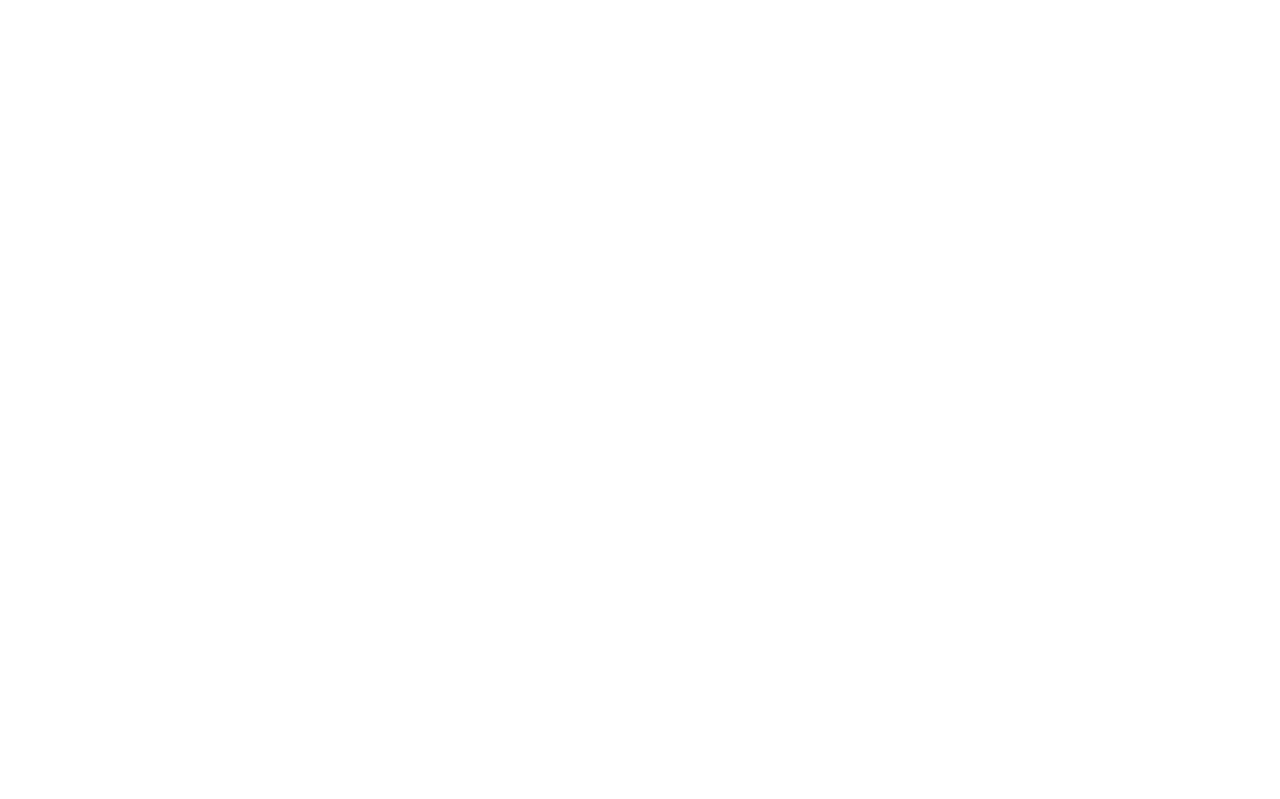
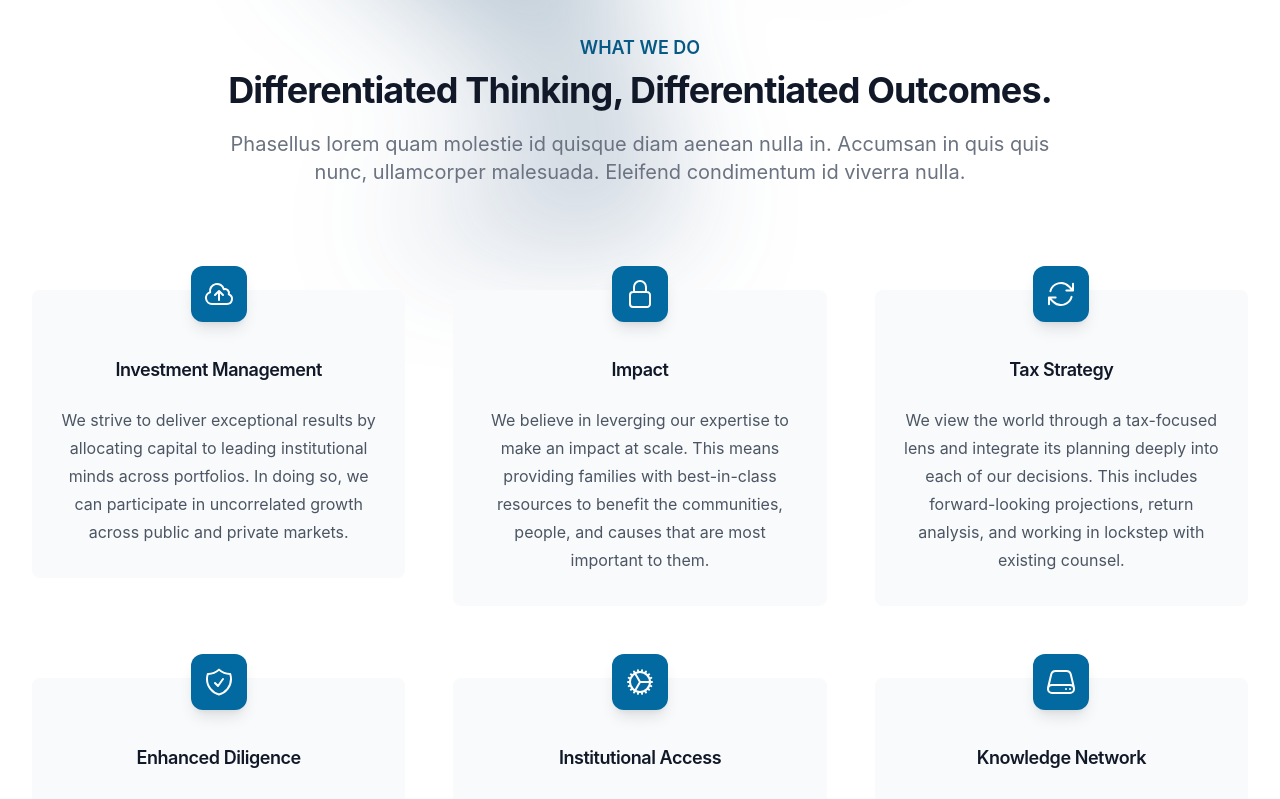
Before and after one commit to sean-vdw/bordeaux, a React (Create React App) app: page / in a window 1280 px wide. Shown: the part 1420-2219 px from the top of the page. Before the commit the page ends 1294 px from the top, so only its background shows below. Built offline with nearby package versions, Linux system fonts and the light colour scheme.

Commit message:
svg animation complete and services section added

```diff
--- a/src/App.js
+++ b/src/App.js
@@ -4,12 +4,14 @@
 // COMPONENTS
 import Header from './components/Header';
 import About from './components/About';
+import Services from './components/Services';
 
 function App() {
   return (
     <div className="App">
       <Header/>
       <About />
+      <Services />
     </div>
   );
 }
--- a/src/components/About.js
+++ b/src/components/About.js
@@ -5,7 +5,7 @@
       <div className="mx-auto max-w-md px-6 sm:max-w-6xl lg:max-w-7xl lg:px-8">
         <div className="rounded-3xl bg-gradient-to-l drop-shadow-2xl from-sky-800 to-cyan-700 py-10 px-6 sm:py-16 sm:px-12 lg:flex lg:items-center lg:py-20 lg:px-20">
           <div className="lg:w-0 lg:flex-1 text-center">
-            <h2 className="text-lg font-semibold text-gray-400 uppercase">About Us</h2>
+            <h2 className="text-lg font-semibold text-gray-900 uppercase">About Us</h2>
             <p className="mt-1 text-4xl font-bold tracking-tight text-white sm:text-5xl lg:text-4xl">
               Your Personal CFO
             </p>
--- a/src/components/Header.js
+++ b/src/components/Header.js
@@ -6,7 +6,7 @@
 
 const navigation = [
   { name: 'About Us', href: '#about' },
-  { name: 'Services', href: '#' },
+  { name: 'Services', href: '#services' },
   { name: 'Team', href: '#' },
   { name: 'Insights', href: '#' },
 ]
@@ -49,7 +49,7 @@
     <div className="isolate bg-white">
       <div className="absolute inset-x-0 top-[-10rem] -z-10 transform-gpu overflow-hidden blur-3xl sm:top-[-20rem]">
         <svg
-          className="relative animate-spin-slow left-[calc(50%-11rem)] -z-10 h-[21.1875rem] max-w-none -translate-x-1/2 rotate-[30deg] sm:left-[calc(50%-30rem)] sm:h-[42.375rem]"
+          className="relative animate-wiggle left-[calc(50%-11rem)] -z-10 h-[21.1875rem] max-w-none -translate-x-1/2 rotate-[30deg] sm:left-[calc(50%-30rem)] sm:h-[42.375rem]"
           viewBox="0 0 1155 678"
           fill="none"
           xmlns="http://www.w3.org/2000/svg"
@@ -227,7 +227,7 @@
               </div>
               <div className="absolute inset-x-0 top-[calc(100%-13rem)] -z-10 transform-gpu overflow-hidden blur-3xl sm:top-[calc(100%-30rem)]">
                 <svg
-                  className="relative animate-spin-slow left-[calc(50%+3rem)] h-[21.1875rem] max-w-none -translate-x-1/2 sm:left-[calc(50%+36rem)] sm:h-[42.375rem]"
+                  className="relative animate-wiggle left-[calc(50%+3rem)] h-[21.1875rem] max-w-none -translate-x-1/2 sm:left-[calc(50%+36rem)] sm:h-[42.375rem]"
                   viewBox="0 0 1155 678"
                   fill="none"
                   xmlns="http://www.w3.org/2000/svg"
--- /dev/null
+++ b/src/components/Services.js
@@ -0,0 +1,133 @@
+import {
+  ArrowPathIcon,
+  CloudArrowUpIcon,
+  CogIcon,
+  LockClosedIcon,
+  ServerIcon,
+  ShieldCheckIcon,
+} from '@heroicons/react/24/outline'
+
+const features = [
+  {
+    name: 'Investment Management',
+    description: 'We strive to deliver exceptional results by allocating capital to leading institutional minds across portfolios. In doing so, we can participate in uncorrelated growth across public and private markets.',
+    icon: CloudArrowUpIcon,
+  },
+  {
+    name: 'Impact',
+    description: 'We believe in leverging our expertise to make an impact at scale. This means providing families with best-in-class resources to benefit the communities, people, and causes that are most important to them.',
+    icon: LockClosedIcon,
+  },
+  {
+    name: 'Tax Strategy',
+    description: 'We view the world through a tax-focused lens and integrate its planning deeply into each of our decisions. This includes forward-looking projections, return analysis, and working in lockstep with existing counsel.',
+    icon: ArrowPathIcon,
+  },
+  {
+    name: 'Enhanced Diligence',
+    description: 'Whether we\'re focusing on equity compensation, QSBS, charitable giving, generational wealth transfer, or managing cash flow, we provide a thorough, data-informed decision for any finance-related questions.',
+    icon: ShieldCheckIcon,
+  },
+  {
+    name: 'Institutional Access',
+    description: 'We believe you need to think outside of stocks and bonds for diversified growth and asset protection. We utilize assets like institutional real estate, private debt, and venture capital to enhance risk-adjusted returns.',
+    icon: CogIcon,
+  },
+  {
+    name: 'Knowledge Network',
+    description: 'With deep roots in the technological ecosystems of the world, we believe we can leverage our network to promote best-in-class thinking and disseminate unique ideas to our partners.',
+    icon: ServerIcon,
+  },
+]
+
+export default function Services() {
+  return (
+    <div id='services' className="relative bg-transparent py-24 sm:py-32 lg:py-40">
+      <div className="absolute inset-x-0 top-[-10rem] -z-10 transform-gpu overflow-hidden blur-3xl sm:top-[-20rem]">
+        <svg
+          className="relative animate-wiggle left-[calc(50%-11rem)] -z-10 h-[21.1875rem] max-w-none -translate-x-1/2 rotate-[30deg] sm:left-[calc(50%-30rem)] sm:h-[42.375rem]"
+          viewBox="0 0 1155 678"
+          fill="none"
+          xmlns="http://www.w3.org/2000/svg"
+        >
+          <path
+            fill="url(#45de2b6b-92d5-4d68-a6a0-9b9b2abad533)"
+            fillOpacity=".3"
+            d="M317.219 518.975L203.852 678 0 438.341l317.219 80.634 204.172-286.402c1.307 132.337 45.083 346.658 209.733 145.248C936.936 126.058 882.053-94.234 1031.02 41.331c119.18 108.451 130.68 295.337 121.53 375.223L855 299l21.173 362.054-558.954-142.079z"
+          />
+          <defs>
+            <linearGradient
+              id="45de2b6b-92d5-4d68-a6a0-9b9b2abad533"
+              x1="1155.49"
+              x2="-78.208"
+              y1=".177"
+              y2="474.645"
+              gradientUnits="userSpaceOnUse"
+            >
+              <stop stopColor="#1d3a72" />
+              <stop offset={1} stopColor="#1d6572" />
+            </linearGradient>
+          </defs>
+        </svg>
+      </div>
+      <div className="mx-auto max-w-md px-6 text-center sm:max-w-3xl lg:max-w-7xl lg:px-8">
+        <h2 className="text-lg font-semibold uppercase text-sky-800">What We Do</h2>
+        <p className="mt-2 text-3xl font-bold tracking-tight text-gray-900 sm:text-4xl">
+          Differentiated Thinking, Differentiated Outcomes.
+        </p>
+        <p className="mx-auto mt-5 max-w-prose text-xl text-gray-500">
+          Phasellus lorem quam molestie id quisque diam aenean nulla in. Accumsan in quis quis nunc, ullamcorper
+          malesuada. Eleifend condimentum id viverra nulla.
+        </p>
+        <div className="mt-20">
+          <div className="grid grid-cols-1 gap-12 sm:grid-cols-2 lg:grid-cols-3">
+            {features.map((feature) => (
+              <div key={feature.name} className="pt-6 hover:-translate-y-3 hover:drop-shadow-2xl ease-in-out duration-300">
+                <div className="flow-root rounded-lg bg-gray-50 hover:bg-gray-100 px-6 pb-8">
+                  <div className="-mt-6">
+                    <div>
+                      <span className="inline-flex items-center justify-center rounded-xl bg-sky-700 p-3 shadow-lg">
+                        <feature.icon className="h-8 w-8 text-white" aria-hidden="true" />
+                      </span>
+                    </div>
+                    <h3 className="mt-8 text-lg font-semibold leading-8 tracking-tight text-gray-900">
+                      {feature.name}
+                    </h3>
+                    <p className="mt-5 text-base leading-7 text-gray-600">{feature.description}</p>
+                  </div>
+                </div>
+              </div>
+            ))}
+          </div>
+        </div>
+      </div>
+      <div className="absolute inset-x-0 top-[calc(100%-13rem)] -z-10 transform-gpu overflow-hidden blur-3xl sm:top-[calc(100%-30rem)]">
+        <svg
+          className="relative animate-wiggle left-[calc(50%+3rem)] h-[21.1875rem] max-w-none -translate-x-1/2 sm:left-[calc(50%+36rem)] sm:h-[42.375rem]"
+          viewBox="0 0 1155 678"
+          fill="none"
+          xmlns="http://www.w3.org/2000/svg"
+        >
+          <path
+            fill="url(#ecb5b0c9-546c-4772-8c71-4d3f06d544bc)"
+            fillOpacity=".3"
+            d="M317.219 518.975L203.852 678 0 438.341l317.219 80.634 204.172-286.402c1.307 132.337 45.083 346.658 209.733 145.248C936.936 126.058 882.053-94.234 1031.02 41.331c119.18 108.451 130.68 295.337 121.53 375.223L855 299l21.173 362.054-558.954-142.079z"
+          />
+          <defs>
+            <linearGradient
+              id="ecb5b0c9-546c-4772-8c71-4d3f06d544bc"
+              x1="1155.49"
+              x2="-78.208"
+              y1=".177"
+              y2="474.645"
+              gradientUnits="userSpaceOnUse"
+            >
+              <stop stopColor="#0a465d" />
+              <stop offset={1} stopColor="#0a5b5d" />
+            </linearGradient>
+          </defs>
+        </svg>
+      </div>
+    </div>
+  )
+}
--- a/tailwind.config.js
+++ b/tailwind.config.js
@@ -5,12 +5,20 @@
     "./src/**/*.{js,jsx,ts,tsx}",
     "./src/components/Header.js",
     "./src/components/About.js",
+    "./src/components/Services.js",
   ],
   theme: {
     extend: {
       animation: {
-        'spin-slow': 'spin 7s infinite',
-        'bounce-slow': 'bounce 4s infinite'
+        'spin-slow': 'spin 7s infinite linear',
+        'bounce-slow': 'bounce 4s infinite',
+        'wiggle': 'wiggle 16s ease-in-out infinite',
+      },
+      keyframes: {
+        wiggle: {
+          '0%, 100%': { transform: 'rotate(-180deg)' },
+          '50%': { transform: 'rotate(180deg)' },
+        }
       }
     },
   },
```
